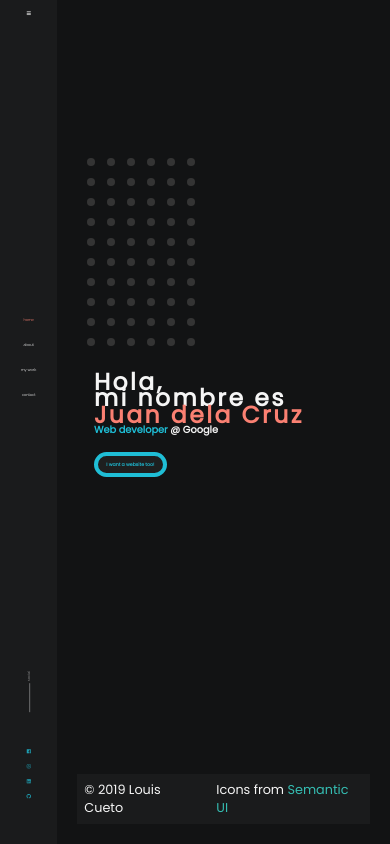
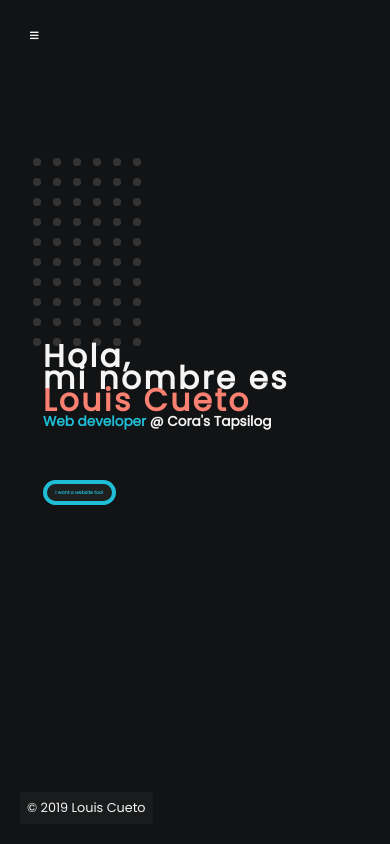
Before and after one commit to louiscueto/louiscueto.github.io, a PHP site: page /index5.html in a window 390 px wide. Run offline with PHP 8.4, Linux system fonts and the light colour scheme; some libraries are stand-ins or nearby versions.

Commit message:
prepping for mobile boii

```diff
--- a/assets/scripts.js
+++ b/assets/scripts.js
@@ -34,12 +34,17 @@ $(window).on("load", function(){
 			$(".contact-1, .contact-2").hide();
 			$("#loader").fadeOut("fast", function() {
 
-				if (!true) {
+				if (true) {
 					$(".contact-1").show();
 				} else {
 					$(".contact-2").show();
 				}
 
+				var weed = $(window).width();
+
+				// if (weed <= 999) {
+					// $("#showmenu").animate({"opacity": 1, top: 30, left: 30});
+				// }
 
 				$(".panel").css({"padding-left": sidebar.outerWidth() + 0});
 				footer.css({"left": sidebar.outerWidth() + 20});
@@ -51,22 +56,32 @@ $(window).on("load", function(){
 				// barleft = $("#hidemenu").offset().left;
 				$("#hidemenu").on("click", function(){
 
+
+					return false;
+
 					sidebar.animate({left: "-100px"}, function(){
 						$("#showmenu").animate({opacity: 1});
 					});
 
 					$(".panel").animate({"padding-left": 0});
-					footer.animate({"padding-left": 20});
+					// footer.animate({"padding-left": 20});
 
 					var top = $(this).offset().top + 5;
 					var left = $(this).offset().left;
+					console.log(top + "/" + left);
+					footeroffset = footer.offset();
 
-					footeroffset = footer.offset();
+					top = "30px";
+					left = "30px";
+
 					$("#showmenu").css({left: left, top: top});
 
 				});
 
 				$("#showmenu").on("click", function(){
+
+					return false;
+
 					$(this).animate({opacity: 0}, 200, function(){
 						$(".panel").animate({"padding-left": sidebar.outerWidth() + 0}, function(){
 
--- a/assets/style.css
+++ b/assets/style.css
@@ -228,6 +228,7 @@ img {
 	position: absolute;
 	bottom: 20px; right: 0;
 	padding-right: 20px;
+	padding-left: 20px;
 	opacity: 0;
 	z-index: 99;
 	/*width: 100%;*/
@@ -456,7 +457,7 @@ img {
 #about-image {
 	position: relative;
 	background-color: #121314;
-	background-image: url('assets/me.jpg');
+	background-image: url('me.jpg');
 
 	background-repeat: no-repeat;
 
@@ -480,6 +481,7 @@ img {
 	z-index: 98;
 	opacity: 0;
 
+	font-size: 2.5vw;
 	/*transition: 0.3s all ease;*/
 }
 
@@ -553,3 +555,43 @@ img {
 .content:hover .text {
 	opacity: 1;
 }
+
+.relative {
+	position: relative;
+}
+
+#home .panel-sub-header {
+	font-size: 2.5vw; font-weight: bolder;
+}
+
+@media all and (max-width: 999px) {
+	#sidebar {
+		left: -100px !important;
+		transition: 0.4s all ease;
+	}
+
+	#showmenu {
+		opacity: 1;
+		top: 30px; left: 30px;
+		transition: 0.4s all ease 0.4s;
+	}
+
+	#footer {
+		left: 0 !important;
+		right: auto;
+
+		transition: 0.4s all ease;
+	}
+
+	#home .panel-header {
+		font-size: 8vw !important;
+	}
+
+	#home .panel-sub-header {
+		font-size: 3.5vw !important;
+	}
+
+	.panel {
+		padding-left: 0 !important;
+	}
+}
--- a/index5.html
+++ b/index5.html
@@ -1,7 +1,7 @@
 <!DOCTYPE html>
 <html>
 <head>
-	<title>LOUIS</title>
+	<title>LC</title>
 	<script type="text/javascript" src="assets/jquery-3.3.1.min.js"></script>
 	<link rel="stylesheet" type="text/css" href="assets/semantic-ui/components/icon.css">
 	<link rel="stylesheet" type="text/css" href="assets/semantic-ui/components/loader.min.css">
@@ -75,9 +75,9 @@
 
 	<div class="blackbg-2" id="sidebar">
 		<div class="sidebar-item">
-			<a class="whitesmoke raleway togglemenu" id="hidemenu">
+			<!-- <a class="whitesmoke raleway togglemenu" id="hidemenu">
 				<i class="fitted bars icon"></i>
-			</a>
+			</a> -->
 		</div>
 
 		<div class="sidebar-item raleway" style="text-transform: lowercase;">
@@ -105,7 +105,7 @@
 	<div class="panel blackbg fullscreen row-flex" id="home">
 
 
-		<div class="fullscreen col-flex-3" style="text-align: left; padding: 0 0 0 11%; position: relative;">
+		<div class="fullscreen col-flex-3 relative" style="text-align: left; padding: 0 0 0 11%;">
 
 			<div class="pattern" style="
 				width: 120px;
@@ -118,12 +118,12 @@
 				<h1 class="whitesmoke nomargin poppins panel-header" style="line-height: 0.7; letter-spacing: 2.5px;">
 					Hola,<br>
 					mi nombre es<br>
-					<span class="primary">Juan dela Cruz</span>
+					<span class="primary">Louis Cueto</span>
 				</h1>
-				<h1 class="whitesmoke poppins nomargin" style="font-size: 2.5vw; font-weight: bolder;">
-					<span class="secondary">Web developer</span> @ Google
+				<h1 class="whitesmoke poppins nomargin panel-sub-header">
+					<span class="secondary">Web developer</span> @ Cora's Tapsilog
 				</h1>
-				<div style="padding-top: 5%;">
+				<div style="padding-top: 5%; padding-top: 3em;">
 					<a id="cta" class="poppins" style="font-size: 1.2vw;" onclick="$('#contact-nav').trigger('click');">I want a website too!</a>
 				</div>
 			</div>
@@ -131,7 +131,7 @@
 	</div>
 
 	<div class="panel blackbg fullscreen row-flex" id="about">
-		<div class="fullscreen col-flex-3" style="padding: 50px; text-align: left; position: relative;">
+		<div class="fullscreen col-flex-3 relative" style="padding: 50px; text-align: left;">
 
 			<div class="pattern" style="
 				width: 100px;
@@ -161,7 +161,7 @@
 
 				<div class="about-text row-flex" style="padding: 10px 0;">
 					<h2 class="nomargin montserrat secondary" style="width: 40%; opacity: 1; font-size: 1vw;">2017 - Present</h2>
-					<p class="whitesmoke nomargin montserrat" style="width: 100%; ">Wev Developer at Google</p>
+					<p class="whitesmoke nomargin montserrat" style="width: 100%; ">Wev Developer at Cora's Tapsilog</p>
 				</div>
 
 				<div class="about-text secondary about-separator"></div>
@@ -208,8 +208,8 @@
 
 		</div>
 		<div class="fullscreen col-flex-3" id="about-image" style="">
-			<div class="fullscreen" style="background-color: black; opacity: 0.9"></div>
-			<!-- <img src="assets/me.jpg" style="width: 100%; height: 100%; opacity: 0;"> -->
+			<div class="fullscreen" style="background-color: black; opacity: 0.7"></div>
+			<!-- <img src="assets/me.jpg" style="width: 100%; height: 100%; opacity: 1;"> -->
 		</div>
 
 	</div>
@@ -266,9 +266,9 @@
 	</div>
 
 	<div class="panel blackbg fullscreen row-flex" id="contact">
-		<div class="fullscreen col-flex-3 contact-1" style="padding: 50px;">
-			<h1 class="primary poppins panel-header" style="margin: 0 0 10px 0; font-size: 4vw;">
-				Get in touch, se&ntilde;or 123
+		<div class="fullscreen col-flex-3 contact-1" style="padding: 50px; width: 50%;">
+			<h1 class="primary poppins panel-header" style="margin: 0 0 10px 0; font-size: 6.7vw; text-align: right;">
+				Get in touch, se&ntilde;or
 			</h1>
 			<!-- <form>
 				<div class="fields">
@@ -303,28 +303,28 @@
 			</form> -->
 		</div>
 		<div class="fullscreen blackbg-2 contact-1" style="padding: 30px; border: 1px solid transparent;">
-			<div class="whitesmoke fullscreen row-flex" style="position: relative;">
+			<div class="whitesmoke fullscreen row-flex relative"4>
 
 				<div class="pattern" style="
-					width: 80px;
-					height: 200px;
+					width: 140px;
+					height: 240px;
 					top: 20%; left: 5%;
 					z-index: 2;
 				"></div>
 
 				<div class="col-flex-3" style="width: 100%; border: 1px solid transparent; z-index: 3;">
-					<p class="whitesmoke poppins" style="font-size: 1.1vw;">
-						<i class="map alternate marker secondary icon"></i>Tondo, Manila, Philippines</p>
-					<p class="whitesmoke poppins" style="font-size: 1.1vw;">
-						<i class="mobile secondary icon"></i>0977 235 1505</p>
-					<p class="whitesmoke poppins" style="font-size: 1.1vw;">
-						<i class="mail outline secondary icon"></i>cuetolouis@yahoo.com <span class="separator">//</span> cuetolouis322@gmail.com
+					<p class="whitesmoke poppins" style="font-size: 1.4vw;">
+						<i class="map alternate marker secondary icon"></i> &nbsp; &nbsp; Tondo, Manila, Philippines</p>
+					<p class="whitesmoke poppins" style="font-size: 1.4vw;">
+						<i class="mobile secondary icon"></i> &nbsp; &nbsp; 0912 345 6789</p>
+					<p class="whitesmoke poppins" style="font-size: 1.4vw;">
+						<i class="mail outline secondary icon"></i> &nbsp; &nbsp; my-email@yahoo.com <span class="separator">//</span> my-email322@gmail.com
 					</p>
 				</div>
 			</div>
 		</div>
 
-		<div class="fullscreen col-flex-3 contact-2" style="padding: 50px; width: 80%; position: relative;">
+		<div class="fullscreen col-flex-3 contact-2 relative" style="padding: 50px; width: 80%;">
 
 			<div class="pattern" style="
 				width: 140px;
@@ -340,7 +340,7 @@
 					</h1>
 					<br>
 				</div>
-				<form>
+				<!-- <form>
 					<div class="fields">
 						<div class="field">
 							<label class="whitesmoke raleway">Name</label>
@@ -370,15 +370,15 @@
 					<div class="field">
 						<button type="button" class="raleway form-button">SUBMIT</button>
 					</div>
-				</form>
+				</form> -->
 				<p class="whitesmoke poppins" style="font-size: 1.1vw;">
 					<span style="padding: 0 5px 0 0;">
 						<i class="map alternate marker secondary icon"></i>&nbsp; &nbsp; Manila, Philippines</span>
 					<span style="padding: 0 5px;">
-						<i class="mobile secondary icon"></i> &nbsp; 0977 235 1505</span>
+						<i class="mobile secondary icon"></i> &nbsp; 0912 345 6789</span>
 				</p>
 				<p class="nomargin whitesmoke poppins" style="font-size: 1.1vw;">
-					<i class="mail outline secondary icon"></i>&nbsp; &nbsp; cuetolouis@yahoo.com <span class="separator">//</span> cuetolouis322@gmail.com
+					<i class="mail outline secondary icon"></i>&nbsp; &nbsp; my-email@yahoo.com <span class="separator">//</span> my-email322@gmail.com
 				</p>
 			</div>
 
@@ -388,11 +388,11 @@
 
 	<div class="whitesmoke poppins" id="footer">
 		<span class="footer-item" id="louis">&copy; 2019 Louis Cueto</span>
-		<span class="footer-item">
+		<!-- <span class="footer-item">
 			Icons from
 			<a class="teal" href="https://semantic-ui.com/" target="_blank"
 				style="text-decoration: none; cursor: pointer;">Semantic UI</a>
-		</span>
+		</span> -->
 	</div>
 
 	<script type="text/javascript">
@@ -400,6 +400,7 @@
 		$("#work .content").each(function(){
 			var $this = $(this);
 			var bg = $this.data("bg");
+			bg = "https://placeholder.pics/svg/300x300";
 			$this.css({"background-image": 'url(' + bg + ')'});
 			console.log("img set");
 		})
```
